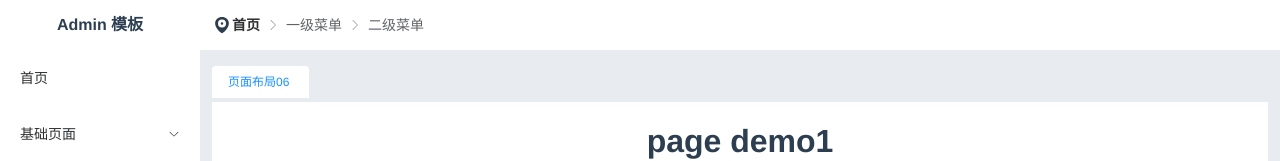
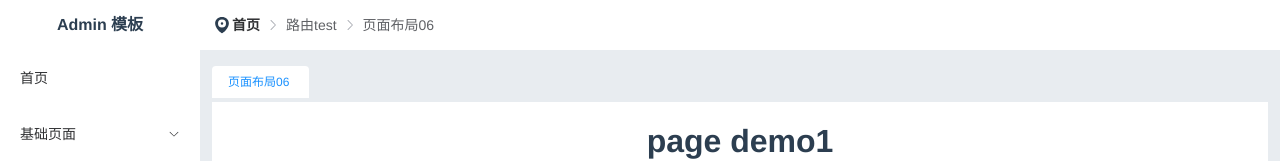
Before and after one commit to myliuxia/templates, a Vue app in the folder vite-vue3-admin/: page /test4/test_6 in a window 1280 px wide. Shown: the top 161 px of the page. Built offline with nearby package versions, Linux system fonts and the light colour scheme.

Commit message:
vite-vue3-admin update

```diff
--- a/vite-vue3-admin/src/layout/aside/index.vue
+++ b/vite-vue3-admin/src/layout/aside/index.vue
@@ -6,7 +6,7 @@
     <el-scrollbar height="100%">
       <el-menu ref="refMenu" class="menu-vertical" :default-active="currentPath" :collapse="isCollapse"  @select="handleMenuSelect">
         <sub-menu
-          v-for="(item, index) in menuItems"
+          v-for="(item, index) in visibleMenu"
           :key="index"
           :index="index + ''"
           :menu="item"
@@ -20,19 +20,20 @@
 import { ref, onMounted, computed } from 'vue'
 import SubMenu from './sub-menu.vue'
 import { useRouter } from 'vue-router'
-import {Menus} from '@/router/map'
 import { usePageStore } from '@/store/page'
+import { useMenuStore } from '@/store/menu'
 const router = useRouter()
 const isCollapse = ref(false)
 const pageStore = usePageStore()
+const menuStore = useMenuStore()
 let currentPath = computed(() => pageStore.currentPath)
+let visibleMenu = computed(() => menuStore.visibleMenu)
 // 菜单激活回调
 const handleMenuSelect = (path: string) =>{
   if(path){
     router.push(path)
   }
 }
-let menuItems: any = ref(Menus)
 onMounted(() => {
 })
 </script>
--- a/vite-vue3-admin/src/layout/header/location.vue
+++ b/vite-vue3-admin/src/layout/header/location.vue
@@ -3,14 +3,42 @@
     <el-icon :size="20" ><LocationFilled /></el-icon>
     <el-breadcrumb :separator-icon="ArrowRight">
       <el-breadcrumb-item to="/">首页</el-breadcrumb-item>
-      <el-breadcrumb-item > 一级菜单</el-breadcrumb-item>
-      <el-breadcrumb-item > 二级菜单</el-breadcrumb-item>
+      <el-breadcrumb-item v-for="item in locationArr" :key="item">{{item}}</el-breadcrumb-item>
     </el-breadcrumb>
   </div>
 </template>
 <script lang="ts" setup>
+import { computed } from 'vue'
 import { ArrowRight } from '@element-plus/icons-vue'
 import { LocationFilled } from '@element-plus/icons-vue'
+import { useMenuStore } from '@/store/menu';
+import { usePageStore } from '@/store/page';
+import { RouterMap } from '@/router/map';
+// store存储的页面和菜单信息
+const menuStore = useMenuStore()
+const pageStore = usePageStore()
+let visibleMenu = computed(() => menuStore.visibleMenu )
+let currentPath = computed(() => pageStore.currentPath )
+const findPath = (arr:Array<RouterMap>, path:string): Array<string> => {
+  let location:Array<string> = []
+  for(let i= 0;i<arr.length;i++){
+    if(arr[i].children){
+      let locat = findPath(arr[i].children as Array<RouterMap>, path)
+      if(locat.length > 0){
+        location.push(arr[i].title)
+        location.push(...locat)
+      }
+    }else if(arr[i].path === path){
+      location.push(arr[i].title)
+    }
+  }
+  return location
+}
+let locationArr = computed(()=>{
+  let arr = findPath(visibleMenu.value,currentPath.value)
+  return arr
+})
+
 
 </script>
 <style lang="scss">
--- a/vite-vue3-admin/src/main.ts
+++ b/vite-vue3-admin/src/main.ts
@@ -4,10 +4,12 @@ import store from './store'
 import router from './router'
 import { setupElement } from '@/plugins/element';
 import './assets/style/index.scss'
-import { usePageStore } from '@/store/page'
 import { RouteLocationNormalized } from 'vue-router';
 import { PageRoute } from './router/types';
 import { initState } from './store/persistence'
+import { usePageStore } from '@/store/page'
+import { useMenuStore } from '@/store/menu'
+import { Menus } from '@/router/map'
 
 const bootstrap = () => {
   // 创建vue实例
@@ -20,6 +22,8 @@ const bootstrap = () => {
   app.mount('#app')
   // 添加路由监听
   const pageStore = usePageStore()
+  const menuStore = useMenuStore()
+  menuStore.setVisibleMenu(Menus)
   router.afterEach((to: RouteLocationNormalized) => {
     const curPageRoute: PageRoute = {
       name: to.name,
--- a/vite-vue3-admin/src/router/map.ts
+++ b/vite-vue3-admin/src/router/map.ts
@@ -1,7 +1,7 @@
 import { RouteComponent, RouteRecordRaw } from 'vue-router'
 type Lazy<T> = () => Promise<T>;
 type RawRouteComponent = RouteComponent | Lazy<RouteComponent>;
-interface RouterMap {
+export declare interface RouterMap {
   title: string;
   id: string;
   pid: string;
@@ -28,10 +28,16 @@ const MAPS: Array<RouterMap> = [
   },
   {
     id: '1-1',
+    title: '页面布局',
+    icon: '',
+    pid: '1',
+  },
+  {
+    id: '1-1-1',
     title: '页面布局01',
     path: '/base/layout_1',
     icon: '',
-    pid: '1',
+    pid: '1-1',
     component: () => import('@/pages/demo/demo1.vue')
   },
   {
@@ -148,7 +154,12 @@ export const Routers: Array<RouteRecordRaw> = MAPS.filter(item => !!item.path).m
     component: item.component as RawRouteComponent,
   }
 })
-
+/**
+ * 递归处理数组，生产树状结构菜单
+ * @param map 数组对象
+ * @param value 父节点id值
+ * @returns 树状数组
+ */
 function recursion(map: Array<RouterMap>, value: string): Array<RouterMap> {
   const result: Array<RouterMap> = []
   let children: Array<RouterMap>
--- /dev/null
+++ b/vite-vue3-admin/src/store/menu.ts
@@ -0,0 +1,19 @@
+import { RouterMap } from '@/router/map';
+import { defineStore } from 'pinia';
+
+interface State {
+  visibleMenu: Array<RouterMap>,
+}
+export const useMenuStore = defineStore({
+  id: 'menu', // id必填，且需要唯一
+  state: (): State => {
+    return {
+      visibleMenu: [],
+    };
+  },
+  actions: {
+    setVisibleMenu(menus: Array<RouterMap>) {
+      this.visibleMenu = menus
+    }
+  },
+});
```
